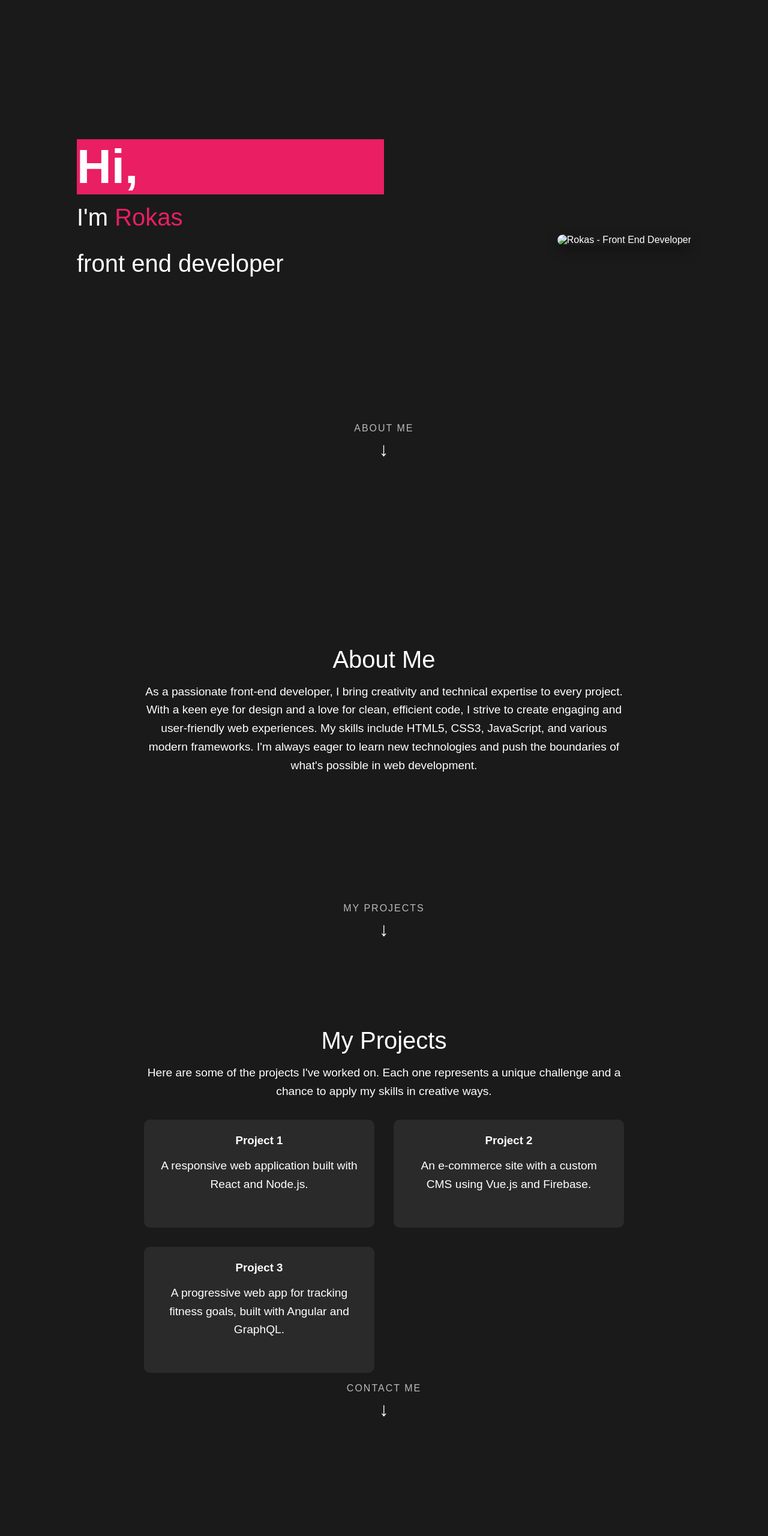
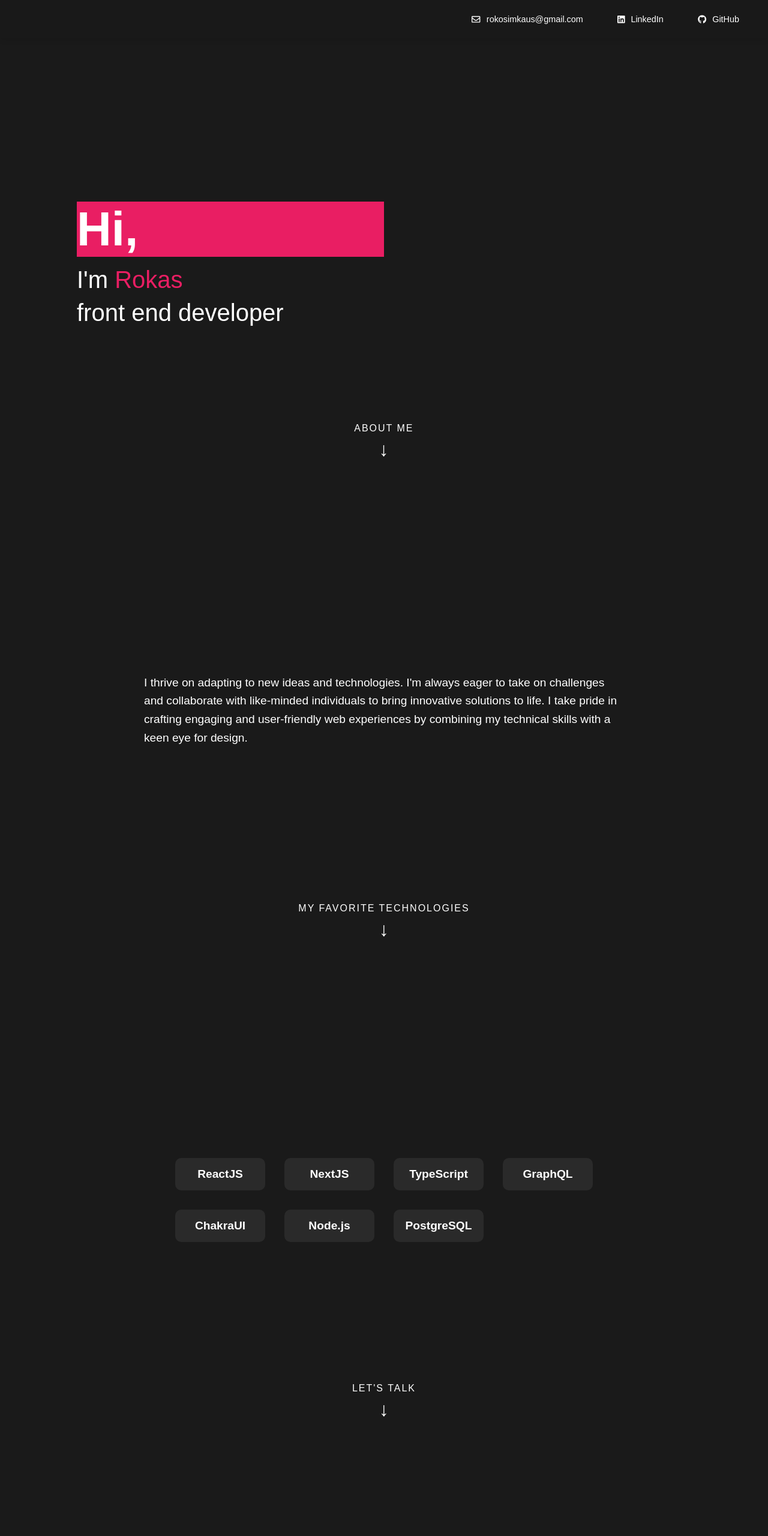
Before and after one commit to Cicada95/Cicada95.github.io, a plain HTML site: page index.html in a window 1280 px wide. Shown: the top 2560 px of the page at 60% size. Drawn offline with nearby package versions, Linux system fonts and the light colour scheme.

Commit message:
Create simple represetative website
Create simple represetative website

```diff
--- a/index.html
+++ b/index.html
@@ -6,6 +6,7 @@
     <title>Rokas - Front End Developer</title>
     <script src="https://cdnjs.cloudflare.com/ajax/libs/gsap/3.11.4/gsap.min.js"></script>
     <script src="https://cdnjs.cloudflare.com/ajax/libs/gsap/3.11.4/ScrollToPlugin.min.js"></script>
+    <script src="https://cdnjs.cloudflare.com/ajax/libs/font-awesome/5.15.3/js/all.min.js"></script>
     <style>
         * {
             margin: 0;
@@ -34,8 +35,9 @@
             max-width: 1200px;
         }
         .content {
-            flex: 1;
+            flex: 0.5;
         }
+
         h1 {
             font-size: 5rem;
             font-weight: 800;
@@ -48,8 +50,12 @@
         }
         h2 {
             font-size: 2.5rem;
-            margin-bottom: 2rem;
             font-weight: 300;
+        }
+        .introductionHeaders {
+            display: flex;
+            flex-direction: column;
+            gap:10px;
         }
         .buttons {
             display: flex;
@@ -60,12 +66,18 @@
             padding: 0.75rem 1.5rem;
             font-size: 1rem;
             border: none;
-            border-radius: 25px;
+            border-radius: 5px;
             cursor: pointer;
             transition: all 0.3s ease;
             text-transform: uppercase;
             letter-spacing: 1px;
             font-weight: 600;
+            width:50%;
+        }
+
+        .buttonContainer{
+            display: flex;
+            justify-content: center;
         }
         .btn-primary {
             background-color: #e91e63;
@@ -85,7 +97,6 @@
             max-width: 100%;
             height: auto;
             border-radius: 10px;
-            box-shadow: 0 10px 20px rgba(0, 0, 0, 0.3);
         }
         .highlight {
             color: #e91e63;
@@ -113,7 +124,7 @@
             margin-bottom: 0.5rem;
             text-transform: uppercase;
             letter-spacing: 2px;
-            opacity: 0.7;
+            color: #ffffff;
         }
         .scroll-arrow {
             font-size: 2rem;
@@ -131,7 +142,6 @@
             }
         }
         .about-me, .projects, .contact {
-            text-align: center;
             padding: 2rem;
         }
         .about-me h2, .projects h2, .contact h2 {
@@ -164,11 +174,19 @@
         .project-card h3 {
             margin-bottom: 1rem;
         }
+        .contact{
+          width:100%;
+          display: flex;
+          justify-content: center;
+          align-items: center;
+          flex-direction: column;
+        }
         .contact-form {
             display: flex;
             flex-direction: column;
             max-width: 500px;
             margin: 0 auto;
+            width:100%;
         }
         .contact-form input,
         .contact-form textarea {
@@ -183,9 +201,118 @@
             min-height: 150px;
             resize: vertical;
         }
+        .technologies {
+            padding: 2rem;
+            text-align: center;
+        }
+
+        .technologies h2 {
+            font-size: 2.5rem;
+            margin-bottom: 2rem;
+            color: #e91e63;
+        }
+
+        .tech-grid {
+            display: grid;
+            grid-template-columns: repeat(auto-fit, minmax(150px, 1fr));
+            gap: 2rem;
+            max-width: 800px;
+            margin: 0 auto;
+        }
+
+        .tech-item {
+            display: flex;
+            flex-direction: column;
+            align-items: center;
+            padding: 1rem;
+            background-color: #2a2a2a;
+            border-radius: 10px;
+            transition: transform 0.3s ease, box-shadow 0.3s ease;
+            cursor: pointer;
+        }
+
+        .tech-item:hover {
+            transform: translateY(-5px);
+            box-shadow: 0 5px 15px rgba(233, 30, 99, 0.3);
+        }
+
+        .tech-icon {
+            font-size: 3rem;
+            margin-bottom: 1rem;
+            color: #e91e63;
+        }
+
+        .tech-name {
+            font-size: 1.2rem;
+            font-weight: 600;
+        }
+        .navbar {
+            position: fixed;
+            top: 0;
+            left: 0;
+            right: 0;
+            display: flex;
+            justify-content: flex-end;
+            align-items: center;
+            padding: 1rem 2rem;
+            background-color: rgba(26, 26, 26, 0.8);
+            backdrop-filter: blur(5px);
+            z-index: 1000;
+            box-shadow: 0 2px 10px rgba(0, 0, 0, 0.1);
+            gap: 25px;
+        }
+
+        .navbar a {
+            display: flex;
+            align-items: center;
+            color: #ffffff;
+            text-decoration: none;
+            font-size: 0.9rem;
+            padding: 0.5rem 1rem;
+            transition: all 0.3s ease;
+            white-space: nowrap;
+            gap:10px;
+        }
+
+        .navbar a:hover {
+            transform: translateY(-2px);
+        }
+
+        .navbar i {
+            font-size: 1.1rem;
+        }
+
+        /* Adjust the top padding of the first section to accommodate the navbar */
+        #home {
+            padding-top: 80px;
+        }
+
+        @media (max-width: 768px) {
+            .navbar {
+                justify-content: center;
+                flex-wrap: wrap;
+            }
+            .navbar a {
+                margin: 0.5rem;
+            }
+        }
     </style>
 </head>
 <body>
+  <nav class="navbar">
+    <a href="mailto:rokosimkaus@gmail.com">
+        <i class="far fa-envelope"></i>
+        <span>rokosimkaus@gmail.com</span>
+    </a>
+    <a href="https://www.linkedin.com/in/rokassimkus/" target="_blank" rel="noopener noreferrer">
+        <i class="fab fa-linkedin"></i>
+        <span>LinkedIn</span>
+    </a>
+    <a href="https://github.com/Cicada95" target="_blank" rel="noopener noreferrer">
+        <i class="fab fa-github"></i>
+        <span>GitHub</span>
+    </a>
+</nav>
     <section id="home">
         <div class="container">
             <div class="content">
@@ -193,15 +320,10 @@
                     <span>Hi,</span>
                     <div class="accent-bg"></div>
                 </h1>
+                <div class="introductionHeaders">
                 <h2>I'm <span class="highlight">Rokas</span></h2>
                 <h2>front end developer</h2>
-                <div class="buttons">
-                    <button class="btn btn-primary">Contact me</button>
-                    <button class="btn btn-primary">See my resume</button>
                 </div>
-            </div>
-            <div class="image-container">
-                <img src="/api/placeholder/400/500" alt="Rokas - Front End Developer">
             </div>
         </div>
         <div class="scroll-container" id="scrollToAbout">
@@ -212,55 +334,58 @@
 
     <section id="about">
       <div class="about-me">
-            <h2>About Me</h2>
           <p>
-                As a passionate front-end developer, I bring creativity and technical expertise to every project.
-                With a keen eye for design and a love for clean, efficient code, I strive to create engaging and
-                user-friendly web experiences. My skills include HTML5, CSS3, JavaScript, and various modern
-                frameworks. I'm always eager to learn new technologies and push the boundaries of what's possible
-                in web development.
+           I thrive on adapting to new ideas and technologies. I'm always eager to take on challenges and collaborate with like-minded individuals to bring innovative solutions to life. I take pride in crafting engaging and user-friendly web experiences by combining my technical skills with a keen eye for design.
           </p>
       </div>
-        <div class="scroll-container" id="scrollToProjects">
-            <div class="scroll-text">My Projects</div>
+      <div class="scroll-container" id="scrollToTechnologies">
+          <div class="scroll-text">My Favorite Technologies</div>
           <div class="scroll-arrow">↓</div>
       </div>
   </section>
 
-    <section id="projects">
-        <div class="projects">
-            <h2>My Projects</h2>
-            <p>Here are some of the projects I've worked on. Each one represents a unique challenge and a chance to apply my skills in creative ways.</p>
-            <div class="project-grid">
-                <div class="project-card">
-                    <h3>Project 1</h3>
-                    <p>A responsive web application built with React and Node.js.</p>
+  <section id="technologies">
+      <div class="technologies">
+          <div class="tech-grid">
+              <div class="tech-item">
+                  <span class="tech-name">ReactJS</span>
               </div>
-                <div class="project-card">
-                    <h3>Project 2</h3>
-                    <p>An e-commerce site with a custom CMS using Vue.js and Firebase.</p>
+              <div class="tech-item">
+                  <span class="tech-name">NextJS</span>
               </div>
-                <div class="project-card">
-                    <h3>Project 3</h3>
-                    <p>A progressive web app for tracking fitness goals, built with Angular and GraphQL.</p>
+              <div class="tech-item">
+                  <span class="tech-name">TypeScript</span>
               </div>
+              <div class="tech-item">
+                  <span class="tech-name">GraphQL</span>
+              </div>
+              <div class="tech-item">
+                  <span class="tech-name">ChakraUI</span>
+              </div>
+              <div class="tech-item">
+                <span class="tech-name">Node.js</span>
+            </div>
+            <div class="tech-item">
+                <span class="tech-name">PostgreSQL</span>
           </div>
       </div>
       <div class="scroll-container" id="scrollToContact">
-            <div class="scroll-text">Contact Me</div>
+        <div class="scroll-text">Let's Talk</div>
         <div class="scroll-arrow">↓</div>
     </div>
   </section>
 
+
   <section id="contact">
     <div class="contact">
-            <h2>Contact Me</h2>
-            <p>Interested in working together? Fill out the form below, and I'll get back to you as soon as possible.</p>
-            <form class="contact-form">
-                <input type="text" placeholder="Your Name" required>
-                <input type="email" placeholder="Your Email" required>
-                <textarea placeholder="Your Message" required></textarea>
+        <p>Collaboration starts with a conversation.</p>
+        <form class="contact-form" action="https://formspree.io/f/xeojlwwp" method="POST">
+          <input type="text" name="name" placeholder="Your Name" required>
+          <input type="email" name="email" placeholder="Your Email" required>
+          <textarea name="message" placeholder="Your Message" required></textarea>
+          <div class="buttonContainer">
               <button type="submit" class="btn btn-primary">Send Message</button>
+          </div>
       </form>
     </div>
 </section>
@@ -274,7 +399,6 @@
         tl.to("h1 span", {duration: 1, y: 0, ease: "power4.out"})
           .to(".accent-bg", {duration: 0.6, scaleX: 1, ease: "power4.out"}, "-=0.6")
           .from("h2", {duration: 0.8, y: 30, opacity: 0, ease: "power3.out", stagger: 0.2}, "-=0.4")
-          .from(".btn", {duration: 0.6, y: 20, opacity: 0, ease: "power3.out", stagger: 0.1}, "-=0.4")
           .from(".image-container", {duration: 1, x: 100, opacity: 0, ease: "power3.out"}, "-=0.8")
           .from("#scrollToAbout", {duration: 0.6, y: 30, opacity: 0, ease: "power3.out"}, "-=0.4");
 
@@ -306,9 +430,8 @@
         });
 
         document.getElementById('scrollToAbout').addEventListener('click', () => goToSection(1));
-        document.getElementById('scrollToProjects').addEventListener('click', () => goToSection(2));
+        document.getElementById('scrollToTechnologies').addEventListener('click', () => goToSection(2));
         document.getElementById('scrollToContact').addEventListener('click', () => goToSection(3));
-        document.getElementById('scrollToTop').addEventListener('click', () => goToSection(0));
 
         // Keyboard navigation
         window.addEventListener('keydown', (e) => {
@@ -345,6 +468,7 @@
             currentSection = Math.round(window.scrollY / window.innerHeight);
             goToSection(currentSection);
         });
+
     </script>
 </body>
 </html>
```
Lines whose indentation alone changed are shown as unchanged.
